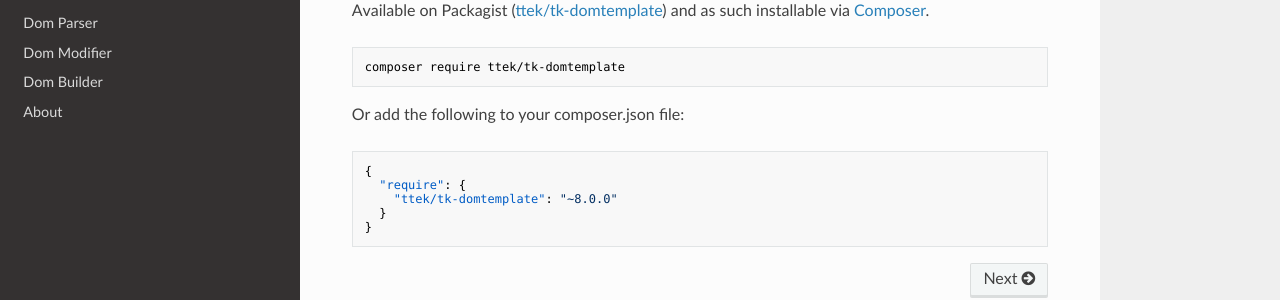
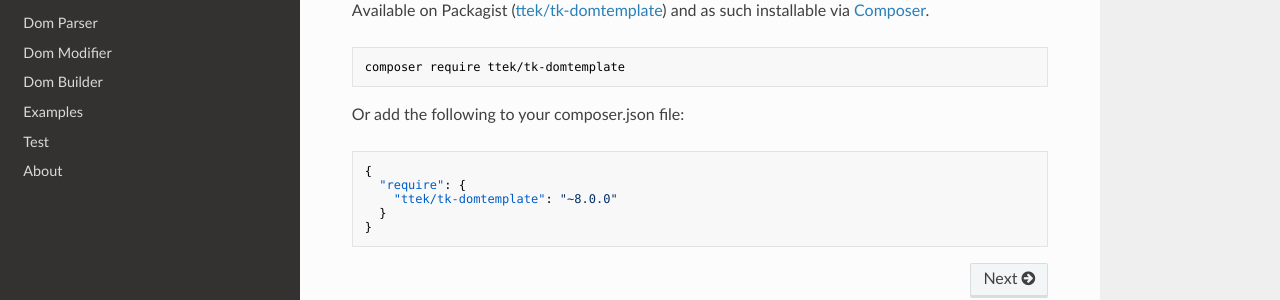
Before and after one commit to tropotek/tk-domtemplate, an MkDocs documentation site: the page built from docs/index.md, in a window 1280 px wide. Shown: the part 217-517 px from the top of the page. Built offline with MkDocs 1.6.1, drawn with Linux system fonts in a browser that asks for light colours; nearby versions of some CDN libraries.

Commit message:
~Auto: Commit

```diff
--- a/mkdocs.yml
+++ b/mkdocs.yml
@@ -12,6 +12,8 @@ nav:
   - Dom Parser: domParser.md
   - Dom Modifier: domModifier.md
   - Dom Builder: domBuilder.md
+  - Examples: examples/index.html
+  - Test: aitest.md
   - About: about.md
 markdown_extensions:
   - toc:
```
